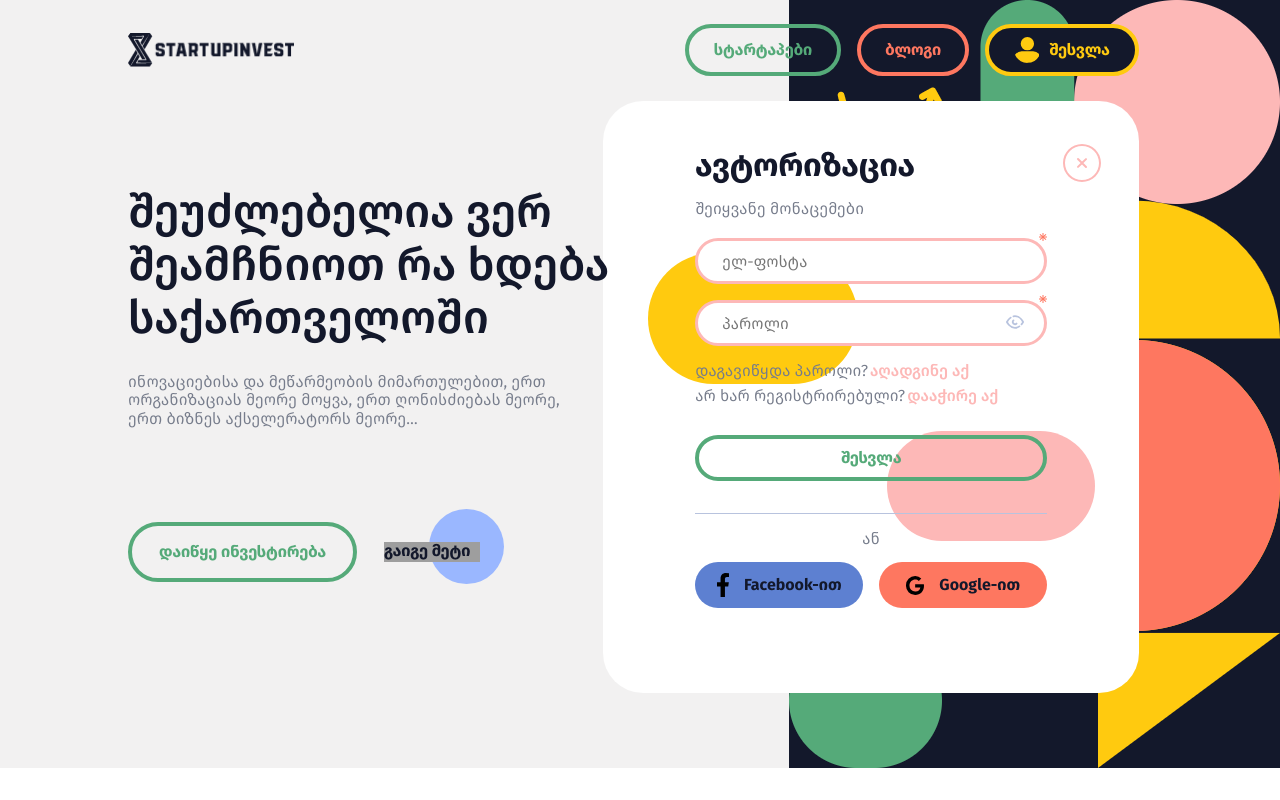
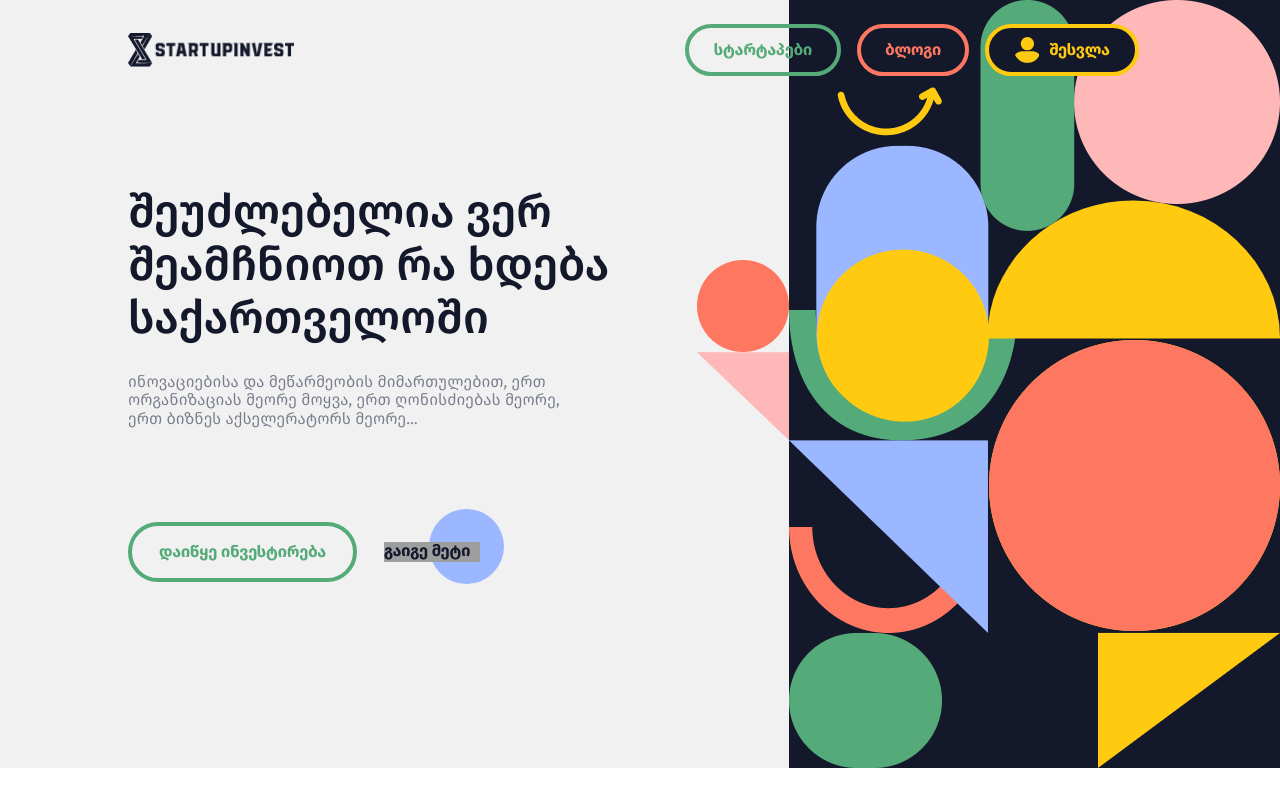
Before and after one commit to zukajakeli/startup-invest, a React (Create React App) app: page / in a window 1280 px wide. Shown: the top 800 px of the page. Built offline with nearby package versions, Linux system fonts and the light colour scheme; grey boxes are pictures that could not be loaded.

Commit message:
feat: added authorization toggler

```diff
--- a/src/components/authorization/Authorization.jsx
+++ b/src/components/authorization/Authorization.jsx
@@ -8,7 +8,7 @@ import exitIcon from 'assets/icons/exit-icon.svg';
 
 import * as S from './authorization-components';
 
-const Authorization = () => {
+const Authorization = ({ setIsAuthOpen }) => {
   const formik = useFormik({
     initialValues: {
       authEmail: '',
@@ -20,7 +20,13 @@ const Authorization = () => {
   });
   return (
     <S.Wrapper onSubmit={formik.handleSubmit}>
-      <S.ExitButton src={exitIcon} alt="exit" />
+      <S.ExitButton
+        src={exitIcon}
+        alt="exit"
+        onClick={() => {
+          setIsAuthOpen(false);
+        }}
+      />
 
       <S.Heading>ავტორიზაცია</S.Heading>
       <S.Text style={{ marginBottom: 20 }}>შეიყვანე მონაცემები</S.Text>
--- a/src/components/components/header/Header.jsx
+++ b/src/components/components/header/Header.jsx
@@ -5,8 +5,13 @@ import { ReactComponent as UserIcon } from '../../../assets/icons/user-icon.svg'
 
 import * as S from './header-components';
 import Authorization from 'components/authorization/Authorization';
+import { useState } from 'react';
 
 const Header = () => {
+  const [isAuthOpen, setIsAuthOpen] = useState(false);
+  const AuthDropdownToggler = () => {
+    setIsAuthOpen((prev) => !prev);
+  };
   return (
     <>
       <S.Wrapper>
@@ -18,14 +23,16 @@ const Header = () => {
           <Link to="/blogs">
             <S.BlogsButton>ბლოგი</S.BlogsButton>
           </Link>
-          <S.LoginButton>
+          <S.LoginButton onClick={AuthDropdownToggler}>
             <UserIcon />
             შესვლა
           </S.LoginButton>
         </S.ButtonsWrapper>
-        <S.AuthWrapper>
-          <Authorization />
-        </S.AuthWrapper>
+        {isAuthOpen && (
+          <S.AuthWrapper>
+            <Authorization setIsAuthOpen={setIsAuthOpen} />
+          </S.AuthWrapper>
+        )}
       </S.Wrapper>
     </>
   );
```
